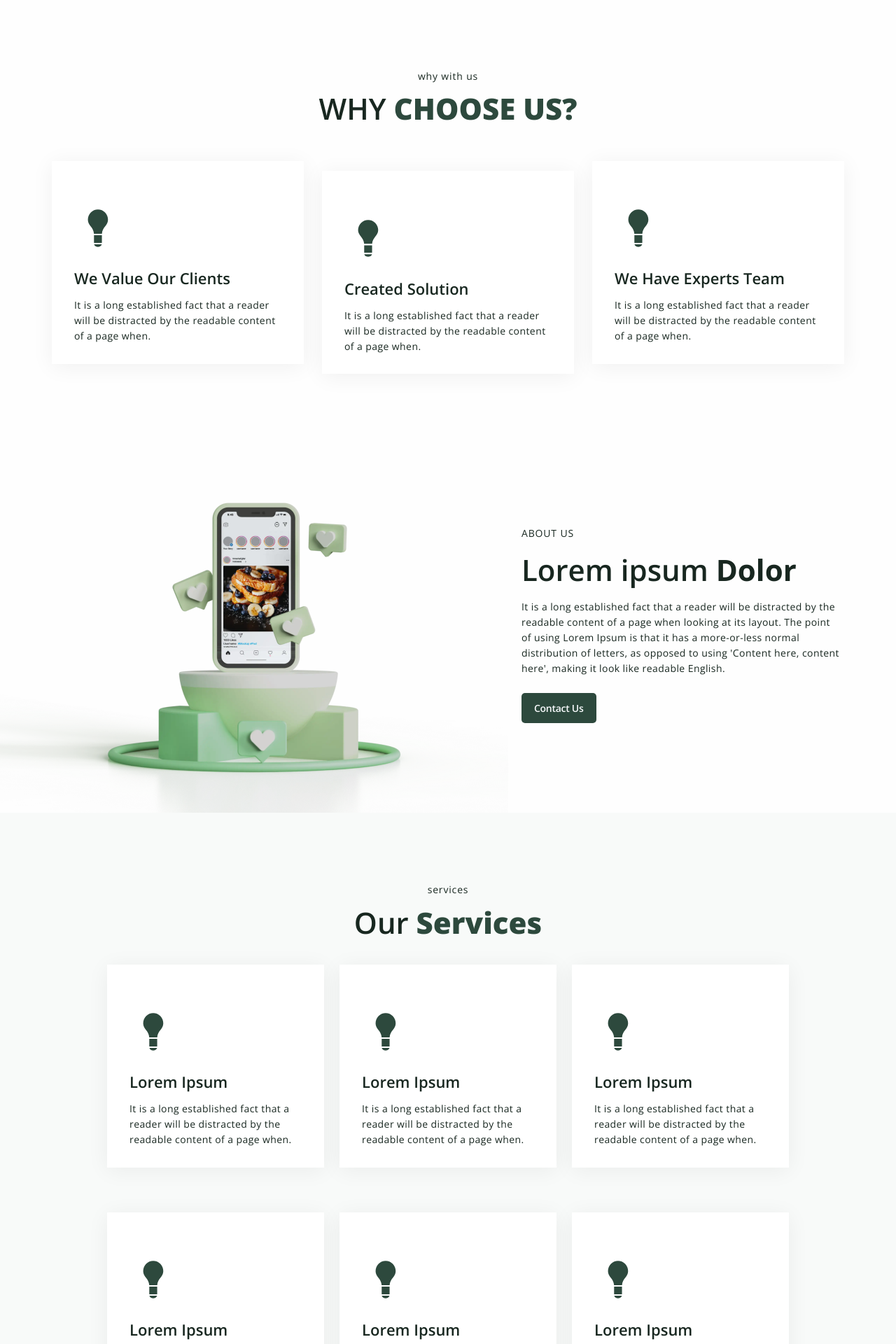
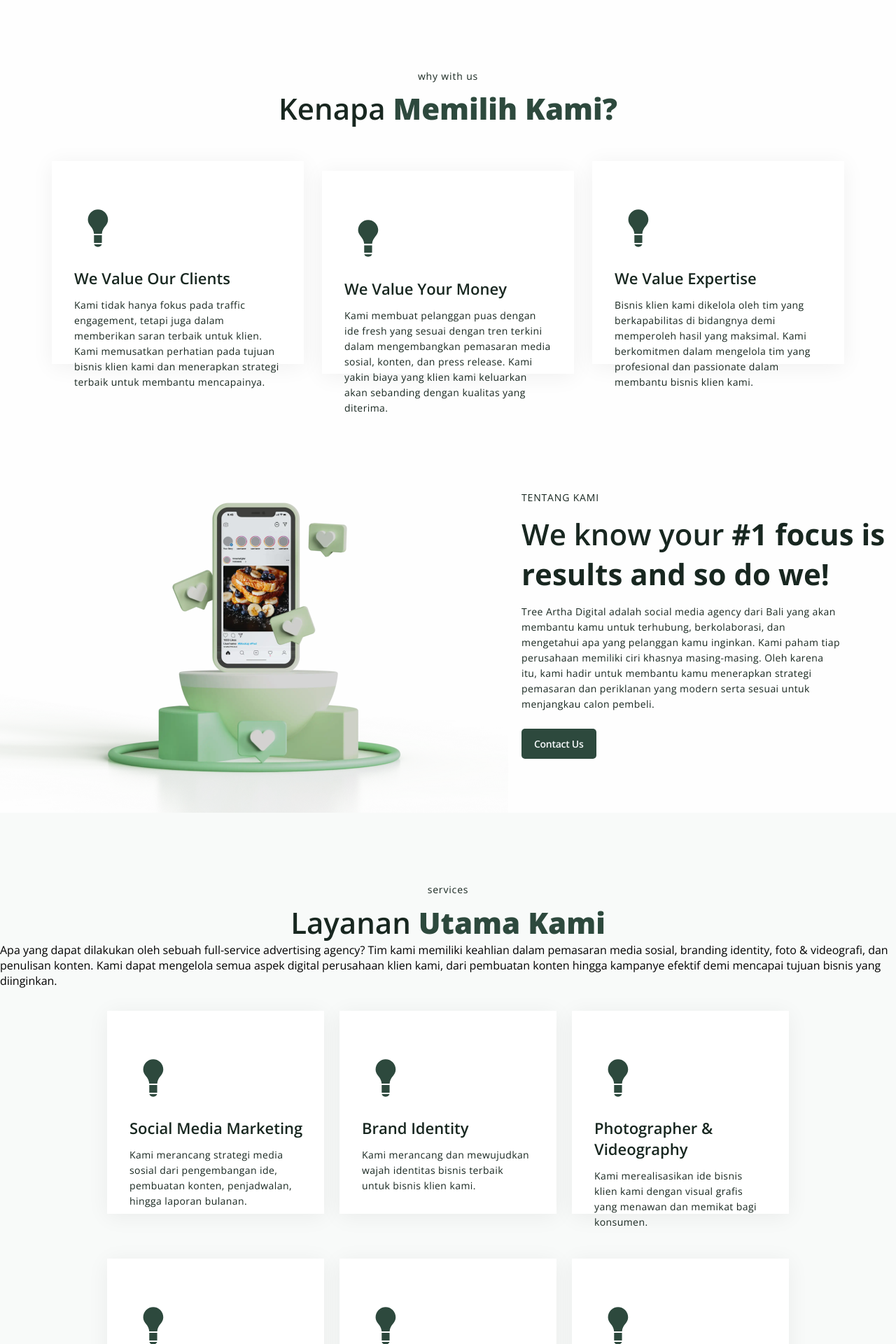
Before and after one commit to AbdulRejaJaelani/triartha, a PHP site: page / in a window 1280 px wide; the page is wider, and only the part inside the window is pictured. Shown: the part 620-2540 px from the top of that part at 70% size. Run offline with PHP 8.4, Linux system fonts and the light colour scheme.

Commit message:
Revisi 4

```diff
--- a/index.php
+++ b/index.php
@@ -62,16 +62,16 @@
 
         <!-- Content hero start -->
         <div class="content-hero-banner">
-            <p class="badge-title" data-aos="fade-right" data-aos-duration="2000">Social Media Agency</p>
+            <p class="badge-title" data-aos="fade-right" data-aos-duration="2000">Helping Your Business Expands in the Digital World</p>
             <h1 class="title" data-aos="fade-right" data-aos-duration="2200">Social Media &<br> Digital Marketing in <b>Bali</b></h1>
             <p class="text" data-aos="fade-right" data-aos-duration="2400">
-                It is a long established fact that a reader will be distracted by the readable content of a page when looking at its layout. The point of using Lorem Ipsum is that it has a more-or-less normal distribution of letters, as opposed to using 'Content here, content here', making it look like readable English.
+                Bangun brand images perusahaan kamu & jalankan kampanye yang efektif. Konsultasikan sekarang!
             </p>
 
             <!-- Form subcribe start  -->
             <form action="" method="" class="form-subcribe" data-aos="fade-right" data-aos-duration="2600">
                 <input type="email" name="email" id="email" placeholder="Enter email address">
-                <button>Subcribe</button>
+                <button>Free Konsultasi</button>
             </form>
             <!-- Form subcribe end -->
 
@@ -86,7 +86,7 @@
     <section class="specialist-info">
         <h1 class="title-section" data-aos="fade-in" data-aos-duration="2000">
             <span>why with us</span><br>
-            WHY <b>CHOOSE US?</b>
+            Kenapa <b>Memilih Kami?</b>
         </h1>
 
         <!-- Specialist box start -->
@@ -94,17 +94,17 @@
             <div class="box" data-aos="fade-up" data-aos-duration="2400">
                 <img src="images/Vector.svg" alt="">
                 <p class="title-box">We Value Our Clients</p>
-                <p class="text-box">It is a long established fact that a reader will be distracted by the readable content of a page when.</p>
+                <p class="text-box">Kami tidak hanya fokus pada traffic engagement, tetapi juga dalam memberikan saran terbaik untuk klien. Kami memusatkan perhatian pada tujuan bisnis klien kami dan menerapkan strategi terbaik untuk membantu mencapainya.</p>
             </div>
             <div class="box" data-aos="fade-up" data-aos-duration="3000">
                 <img src="images/Vector.svg" alt="">
-                <p class="title-box">Created Solution</p>
-                <p class="text-box">It is a long established fact that a reader will be distracted by the readable content of a page when.</p>
+                <p class="title-box">We Value Your Money</p>
+                <p class="text-box">Kami membuat pelanggan puas dengan ide fresh yang sesuai dengan tren terkini dalam mengembangkan pemasaran media sosial, konten, dan press release. Kami yakin biaya yang klien kami keluarkan akan sebanding dengan kualitas yang diterima.</p>
             </div>
             <div class="box" data-aos="fade-up" data-aos-duration="2800">
                 <img src="images/Vector.svg" alt="">
-                <p class="title-box">We Have Experts Team</p>
-                <p class="text-box">It is a long established fact that a reader will be distracted by the readable content of a page when.</p>
+                <p class="title-box">We Value Expertise</p>
+                <p class="text-box">Bisnis klien kami dikelola oleh tim yang berkapabilitas di bidangnya demi memperoleh hasil yang maksimal. Kami berkomitmen dalam mengelola tim yang profesional dan passionate dalam membantu bisnis klien kami.</p>
             </div>
         </div>
         <!-- Specialist box end -->
@@ -116,10 +116,11 @@
 
         <!-- Content about start -->
         <div class="content-about">
-            <p class="badge-title" data-aos="fade-right" data-aos-duration="2000">About us</p>
-            <h1 class="title" data-aos="fade-right" data-aos-duration="2200">Lorem ipsum <b>Dolor</b></h1>
+            <p class="badge-title" data-aos="fade-right" data-aos-duration="2000">Tentang Kami</p>
+            <h1 class="title" data-aos="fade-right" data-aos-duration="2200">We know your <b>#1 focus is results and so do we!</b></h1>
             <p class="text" data-aos="fade-right" data-aos-duration="2400">
-                It is a long established fact that a reader will be distracted by the readable content of a page when looking at its layout. The point of using Lorem Ipsum is that it has a more-or-less normal distribution of letters, as opposed to using 'Content here, content here', making it look like readable English.
+                Tree Artha Digital adalah social media agency dari Bali yang akan membantu kamu untuk terhubung, berkolaborasi, dan mengetahui apa yang pelanggan kamu inginkan.
+                Kami paham tiap perusahaan memiliki ciri khasnya masing-masing. Oleh karena itu, kami hadir untuk membantu kamu menerapkan strategi pemasaran dan periklanan yang modern serta sesuai untuk menjangkau calon pembeli.
             </p>
             <div class="btn-about" data-aos="fade-right" data-aos-duration="2600">
                 <a href="" class="btn-contact-us">Contact Us</a>
@@ -132,40 +133,43 @@
     <section class="services" id="services">
         <h1 class="title-section" data-aos="fade-in" data-aos-duration="2000">
             <span>services</span><br>
-            Our <b>Services</b>
+            Layanan <b>Utama Kami</b>
         </h1>
+        <p class="desc-services">
+            Apa yang dapat dilakukan oleh sebuah full-service advertising agency? Tim kami memiliki keahlian dalam pemasaran media sosial, branding identity, foto & videografi, dan penulisan konten. Kami dapat mengelola semua aspek digital perusahaan klien kami, dari pembuatan konten hingga kampanye efektif demi mencapai tujuan bisnis yang diinginkan.
+        </p>
 
         <!-- Specialist box start -->
         <div class="wrraper-box">
             <div class="box" data-aos="fade-up" data-aos-duration="2000">
                 <img src="images/Vector.svg" alt="">
-                <p class="title-box">Lorem Ipsum</p>
-                <p class="text-box">It is a long established fact that a reader will be distracted by the readable content of a page when.</p>
+                <p class="title-box">Social Media Marketing</p>
+                <p class="text-box">Kami merancang strategi media sosial dari pengembangan ide, pembuatan konten, penjadwalan, hingga laporan bulanan.</p>
             </div>
             <div class="box" data-aos="fade-up" data-aos-duration="2100">
                 <img src="images/Vector.svg" alt="">
-                <p class="title-box">Lorem Ipsum</p>
-                <p class="text-box">It is a long established fact that a reader will be distracted by the readable content of a page when.</p>
+                <p class="title-box">Brand Identity</p>
+                <p class="text-box">Kami merancang dan mewujudkan wajah identitas bisnis terbaik untuk bisnis klien kami.</p>
             </div>
             <div class="box" data-aos="fade-up" data-aos-duration="2200">
                 <img src="images/Vector.svg" alt="">
-                <p class="title-box">Lorem Ipsum</p>
-                <p class="text-box">It is a long established fact that a reader will be distracted by the readable content of a page when.</p>
+                <p class="title-box">Photographer & Videography</p>
+                <p class="text-box">Kami merealisasikan ide bisnis klien kami dengan visual grafis yang menawan dan memikat bagi konsumen.</p>
             </div>
             <div class="box" data-aos="fade-up" data-aos-duration="2300">
                 <img src="images/Vector.svg" alt="">
-                <p class="title-box">Lorem Ipsum</p>
-                <p class="text-box">It is a long established fact that a reader will be distracted by the readable content of a page when.</p>
+                <p class="title-box">Motion Graphics</p>
+                <p class="text-box">Kami menyampaikan kampanye yang mudah diterima oleh konsumen dengan memanfaatkan animasi yang menarik.</p>
             </div>
             <div class="box" data-aos="fade-up" data-aos-duration="2400">
                 <img src="images/Vector.svg" alt="">
-                <p class="title-box">Lorem Ipsum</p>
-                <p class="text-box">It is a long established fact that a reader will be distracted by the readable content of a page when.</p>
+                <p class="title-box">Press Release</p>
+                <p class="text-box">Kami membantu bisnis klien kami tampil di media cetak maupun digital untuk meningkatkan brand awareness konsumen.</p>
             </div>
             <div class="box" data-aos="fade-up" data-aos-duration="2500">
                 <img src="images/Vector.svg" alt="">
-                <p class="title-box">Lorem Ipsum</p>
-                <p class="text-box">It is a long established fact that a reader will be distracted by the readable content of a page when.</p>
+                <p class="title-box">Web Development</p>
+                <p class="text-box">Kami membantu perancangan dan pembuatan web yang profesional untuk meningkatkan kepercayaan konsumen.</p>
             </div>
         </div>
         <!-- Specialist box end -->
@@ -199,19 +203,19 @@
                 <div class="wrraper-box-testimonial">
                     <div class="box">
                         <div class="img-header">
-                            <img src="images/Rectangle 729.webp" alt="">
+                            <img src="images/Rectangle 731.webp" alt="">
                             <img src="images/Frame 260.webp" alt="">
                         </div>
                         <?php
 
-                        $text1 = "Amet minim mollit non deserunt ullamco est sit aliqua dolor do amet sint. Velit officia consequat duis enim velit mollit. Exercitation veniam consequat sunt nostrud amet. Amet minim mollit non deserunt ullamco est sit aliqua dolor do amet sint. Velit officia consequat duis enim velit mollit. Exercitation veniam consequat sunt nostrud amet.";
+                        $text1 = "“From the initial briefing, designing phase, to the content scheduling process, everything was in line with my expectations. The meeting process can be online or offline and still provide solutions to problems that my business was experiencing efficiently.”";
 
-                        $text2 = "ullamco est sit aliqua dolor do amet sint. Velit officia consequat duis enim velit mollit. Exercitation veniam consequat sunt nostrud amet.";
+                        $text2 = "“I found it easier to work with Tree Artha Digital because I don't have to think about content ideas completely from scratch. In addition, the team was also able to provide a lot of fresh ideas!”";
 
-                        $text3 = "Amet minim mollit non deserunt ullamco est sit aliqua dolor do amet sint. Velit officia consequat duis enim velit mollit. Exercitation veniam consequat sunt nostrud amet. Amet minim mollit non deserunt ullamco est sit aliqua dolor do amet sint. Velit officia consequat duis enim velit mollit. Exercitation veniam consequat sunt nostrud amet.";
+                        $text3 = "“While working with Tree Artha Digital, the team's service was quite good and responsive. The initiative from the team was perfect for sharing on social media.”";
 
                         ?>
-                        <p class="name-testimonial">Floyd Miles</p>
+                        <p class="name-testimonial">Satria MW</p>
                         <p class="comment-testimonial">
                             <?= (str_word_count($text1) > 50 ? substr($text1,0,200)."..." : $text1)  ?>
                         </p>
@@ -221,17 +225,17 @@
                             <img src="images/Rectangle 730.webp" alt="">
                             <img src="images/Frame 261.webp" alt="">
                         </div>
-                        <p class="name-testimonial">Floyd Miles</p>
+                        <p class="name-testimonial">Iwan K</p>
                         <p class="comment-testimonial">
                             <?= (str_word_count($text2) > 50 ? substr($text2,0,200)."..." : $text2)  ?>
                         </p>
                     </div>
                     <div class="box">
                         <div class="img-header">
-                            <img src="images/Rectangle 731.webp" alt="">
+                            <img src="images/Rectangle 729.webp" alt="">
                             <img src="images/Frame 262.webp" alt="">
                         </div>
-                        <p class="name-testimonial">Floyd Miles</p>
+                        <p class="name-testimonial">Eka B</p>
                         <p class="comment-testimonial">
                             <?= (str_word_count($text3) > 50 ? substr($text3,0,200)."..." : $text3)  ?>
                         </p>
@@ -243,19 +247,19 @@
                 <div class="wrraper-box-testimonial">
                     <div class="box">
                         <div class="img-header">
-                            <img src="images/Rectangle 729.webp" alt="">
+                            <img src="images/Rectangle 731.webp" alt="">
                             <img src="images/Frame 260.webp" alt="">
                         </div>
                         <?php
 
-                        $text1 = "Amet minim mollit non deserunt ullamco est sit aliqua dolor do amet sint. Velit officia consequat duis enim velit mollit. Exercitation veniam consequat sunt nostrud amet. Amet minim mollit non deserunt ullamco est sit aliqua dolor do amet sint. Velit officia consequat duis enim velit mollit. Exercitation veniam consequat sunt nostrud amet.";
+                        $text1 = "“From the initial briefing, designing phase, to the content scheduling process, everything was in line with my expectations. The meeting process can be online or offline and still provide solutions to problems that my business was experiencing efficiently.”";
 
-                        $text2 = "ullamco est sit aliqua dolor do amet sint. Velit officia consequat duis enim velit mollit. Exercitation veniam consequat sunt nostrud amet.";
+                        $text2 = "“I found it easier to work with Tree Artha Digital because I don't have to think about content ideas completely from scratch. In addition, the team was also able to provide a lot of fresh ideas!”";
 
-                        $text3 = "Amet minim mollit non deserunt ullamco est sit aliqua dolor do amet sint. Velit officia consequat duis enim velit mollit. Exercitation veniam consequat sunt nostrud amet. Amet minim mollit non deserunt ullamco est sit aliqua dolor do amet sint. Velit officia consequat duis enim velit mollit. Exercitation veniam consequat sunt nostrud amet.";
+                        $text3 = "“While working with Tree Artha Digital, the team's service was quite good and responsive. The initiative from the team was perfect for sharing on social media.”";
 
                         ?>
-                        <p class="name-testimonial">Floyd Miles</p>
+                        <p class="name-testimonial">Satria MW</p>
                         <p class="comment-testimonial">
                             <?= (str_word_count($text1) > 50 ? substr($text1,0,200)."..." : $text1)  ?>
                         </p>
@@ -265,17 +269,17 @@
                             <img src="images/Rectangle 730.webp" alt="">
                             <img src="images/Frame 261.webp" alt="">
                         </div>
-                        <p class="name-testimonial">Floyd Miles</p>
+                        <p class="name-testimonial">Iwan K</p>
                         <p class="comment-testimonial">
                             <?= (str_word_count($text2) > 50 ? substr($text2,0,200)."..." : $text2)  ?>
                         </p>
                     </div>
                     <div class="box">
                         <div class="img-header">
-                            <img src="images/Rectangle 731.webp" alt="">
+                            <img src="images/Rectangle 729.webp" alt="">
                             <img src="images/Frame 262.webp" alt="">
                         </div>
-                        <p class="name-testimonial">Floyd Miles</p>
+                        <p class="name-testimonial">Eka B</p>
                         <p class="comment-testimonial">
                             <?= (str_word_count($text3) > 50 ? substr($text3,0,200)."..." : $text3)  ?>
                         </p>
@@ -287,19 +291,19 @@
                 <div class="wrraper-box-testimonial">
                     <div class="box">
                         <div class="img-header">
-                            <img src="images/Rectangle 729.webp" alt="">
+                            <img src="images/Rectangle 731.webp" alt="">
                             <img src="images/Frame 260.webp" alt="">
                         </div>
                         <?php
 
-                        $text1 = "Amet minim mollit non deserunt ullamco est sit aliqua dolor do amet sint. Velit officia consequat duis enim velit mollit. Exercitation veniam consequat sunt nostrud amet. Amet minim mollit non deserunt ullamco est sit aliqua dolor do amet sint. Velit officia consequat duis enim velit mollit. Exercitation veniam consequat sunt nostrud amet.";
+                        $text1 = "“From the initial briefing, designing phase, to the content scheduling process, everything was in line with my expectations. The meeting process can be online or offline and still provide solutions to problems that my business was experiencing efficiently.”";
 
-                        $text2 = "ullamco est sit aliqua dolor do amet sint. Velit officia consequat duis enim velit mollit. Exercitation veniam consequat sunt nostrud amet.";
+                        $text2 = "“I found it easier to work with Tree Artha Digital because I don't have to think about content ideas completely from scratch. In addition, the team was also able to provide a lot of fresh ideas!”";
 
-                        $text3 = "Amet minim mollit non deserunt ullamco est sit aliqua dolor do amet sint. Velit officia consequat duis enim velit mollit. Exercitation veniam consequat sunt nostrud amet. Amet minim mollit non deserunt ullamco est sit aliqua dolor do amet sint. Velit officia consequat duis enim velit mollit. Exercitation veniam consequat sunt nostrud amet.";
+                        $text3 = "“While working with Tree Artha Digital, the team's service was quite good and responsive. The initiative from the team was perfect for sharing on social media.”";
 
                         ?>
-                        <p class="name-testimonial">Floyd Miles</p>
+                        <p class="name-testimonial">Satria MW</p>
                         <p class="comment-testimonial">
                             <?= (str_word_count($text1) > 50 ? substr($text1,0,200)."..." : $text1)  ?>
                         </p>
@@ -309,17 +313,17 @@
                             <img src="images/Rectangle 730.webp" alt="">
                             <img src="images/Frame 261.webp" alt="">
                         </div>
-                        <p class="name-testimonial">Floyd Miles</p>
+                        <p class="name-testimonial">Iwan K</p>
                         <p class="comment-testimonial">
                             <?= (str_word_count($text2) > 50 ? substr($text2,0,200)."..." : $text2)  ?>
                         </p>
                     </div>
                     <div class="box">
                         <div class="img-header">
-                            <img src="images/Rectangle 731.webp" alt="">
+                            <img src="images/Rectangle 729.webp" alt="">
                             <img src="images/Frame 262.webp" alt="">
                         </div>
-                        <p class="name-testimonial">Floyd Miles</p>
+                        <p class="name-testimonial">Eka B</p>
                         <p class="comment-testimonial">
                             <?= (str_word_count($text3) > 50 ? substr($text3,0,200)."..." : $text3)  ?>
                         </p>
```
Also changed, not shown: Images/1.png (added), Images/2.png (added), Images/3.png (added).
